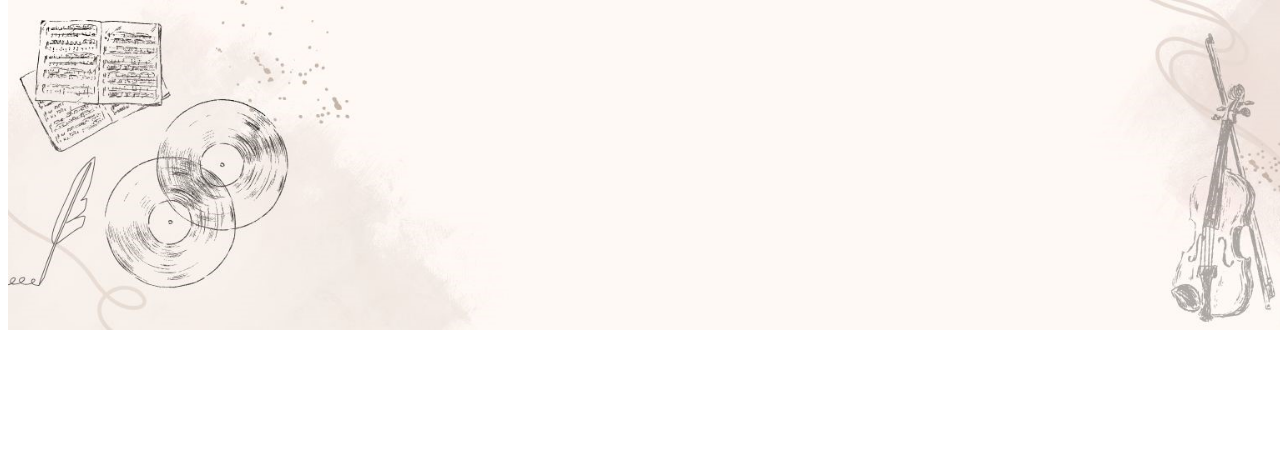
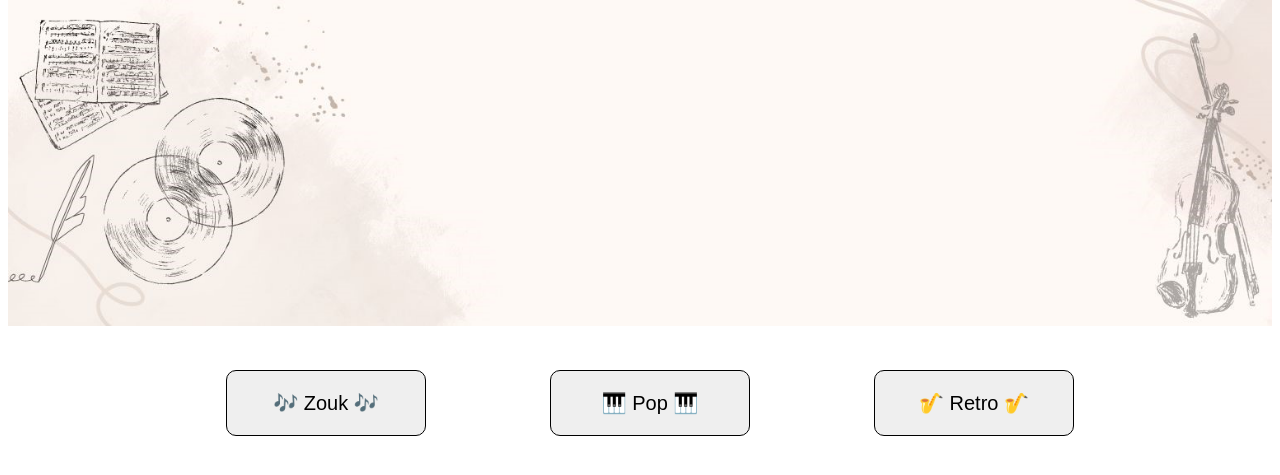
Before and after one commit to Clarspinon24/Marchal_Clara_G1_initPHPsql, a PHP site: page / in a window 1280 px wide. Shown: the part 48-523 px from the top of the page. Run offline with PHP 8.4, Linux system fonts and the light colour scheme.

Commit message:
Update style.css

```diff
--- a/style.css
+++ b/style.css
@@ -108,7 +108,5 @@ html{
 }
 .bandeau{
 	width: 100%;
-	position: absolute;
-	order: -2;
 
 }
```
